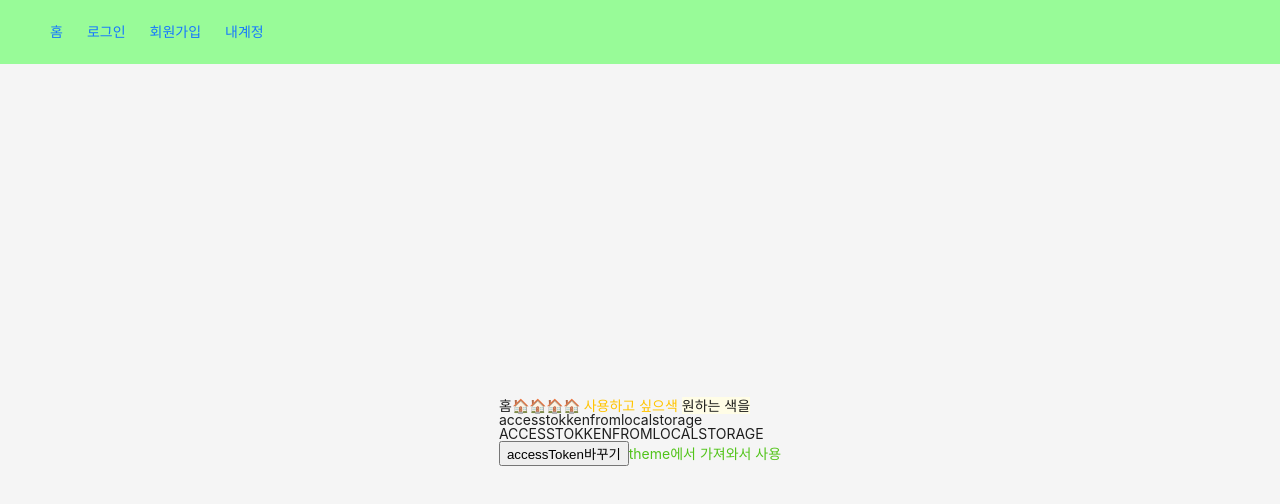
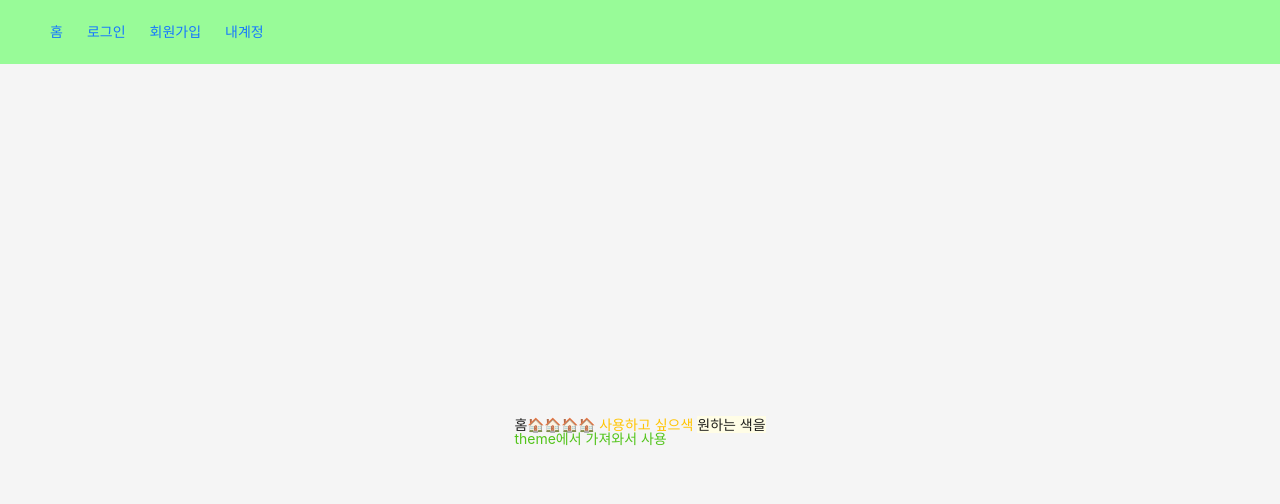
Before and after one commit to KDT5-MINI-TEAM11/client, a React (Vite) app: page / in a window 1280 px wide. Shown: the top 504 px of the page. Built offline with nearby package versions, Linux system fonts and the light colour scheme.

Commit message:
feat: 로그인 상태 유지

```diff
--- a/src/api/signin.ts
+++ b/src/api/signin.ts
@@ -1,6 +1,6 @@
 import { BASE_API_URL } from '@/data/constants';
 
-export const signIn = async (loginData: {
+export const signin = async (loginData: {
   userEmail: string;
   userPassword: string;
 }) => {
--- a/src/page/home/index.tsx
+++ b/src/page/home/index.tsx
@@ -1,22 +1,19 @@
-import { AccessTokenAtom, ToUpperCaseToken } from '@/recoil/AccessTokkenAtom';
+import { AccessTokenAtom } from '@/recoil/AccessTokkenAtom';
 import { theme } from 'antd';
-import { useRecoilState, useRecoilValue } from 'recoil';
+import { useRecoilValue } from 'recoil';
 
 export default function Home() {
   const {
     token: { colorPrimary, colorPrimaryBg, colorSuccess },
   } = theme.useToken();
 
-  const [accessToken, setAccessToken] = useRecoilState(AccessTokenAtom);
+  const accessToken = useRecoilValue(AccessTokenAtom);
 
-  const upperCaseToken = useRecoilValue(ToUpperCaseToken);
   return (
     <div>
       홈🏠🏠🏠🏠 <span style={{ color: colorPrimary }}>사용하고 싶으색</span>{' '}
       <span style={{ backgroundColor: colorPrimaryBg }}>원하는 색을</span>{' '}
       <div>{accessToken}</div>
-      <div>{upperCaseToken}</div>
-      <button onClick={() => setAccessToken('바꿈')}>accessToken바꾸기</button>
       <span style={{ color: colorSuccess }}>theme에서 가져와서 사용</span>
     </div>
   );
--- a/src/page/signin/index.tsx
+++ b/src/page/signin/index.tsx
@@ -1,13 +1,17 @@
 import { Button, Typography, Card, Form, Input, Space, message } from 'antd';
 import { EMAIL_REGEX } from '@/data/constants';
 import { Link, useNavigate } from 'react-router-dom';
-import { signIn } from '@/api/signin';
+import { signin } from '@/api/signin';
 import { useState } from 'react';
 import setAccessTokenToCookie from '@/utils/setAccessTokenToCookie';
+import { useSetRecoilState } from 'recoil';
+import { AccessTokenAtom } from '@/recoil/AccessTokkenAtom';
 
 const { Text } = Typography;
 
 export default function Signin() {
+  const setAccessToken = useSetRecoilState(AccessTokenAtom);
+
   const [messageApi, contextHolder] = message.useMessage();
 
   const navigate = useNavigate();
@@ -20,12 +24,15 @@ export default function Signin() {
   }) => {
     setIsSending(true);
     try {
-      const response = await signIn(values);
+      const response = await signin(values);
       // 로그인 성공
       if (response.ok) {
         const data = await response.json();
         const { accessToken } = data.response;
+        // 쿠키에 저장
         setAccessTokenToCookie(accessToken);
+        // recoil에 저장
+        setAccessToken(accessToken);
         navigate('/');
         return;
       }
@@ -49,11 +56,7 @@ export default function Signin() {
   return (
     <>
       {contextHolder}
-      <Card
-        bordered={false}
-        style={{ margin: '0px 20px', maxWidth: 400 }}
-        title="로그인"
-      >
+      <Card bordered={false} style={{ margin: '0px 20px', maxWidth: 400 }}>
         <Form
           layout="vertical"
           name="basic"
--- a/src/recoil/AccessTokkenAtom.ts
+++ b/src/recoil/AccessTokkenAtom.ts
@@ -1,14 +1,15 @@
-import { atom, selector } from 'recoil';
+import getAccessTokenFromCookie from '@/utils/getAccessTokenFromCookie';
+import { atom } from 'recoil';
 
 export const AccessTokenAtom = atom({
   key: 'AccessToken',
-  default: 'accesstokkenfromlocalstorage',
+  default: getAccessTokenFromCookie(),
 });
 
-export const ToUpperCaseToken = selector({
-  key: 'UpperToken',
-  get: ({ get }) => {
-    const AcessToken = get(AccessTokenAtom);
-    return AcessToken.toUpperCase();
-  },
-});
+// export const ToUpperCaseToken = selector({
+//   key: 'UpperToken',
+//   get: ({ get }) => {
+//     const AcessToken = get(AccessTokenAtom);
+//     return AcessToken.toUpperCase();
+//   },
+// });
--- /dev/null
+++ b/src/utils/getAccessTokenFromCookie.ts
@@ -0,0 +1,4 @@
+export default function getAccessTokenFromCookie() {
+  const accessToken = document.cookie ? document.cookie.split('=')[1] : null;
+  return accessToken;
+}
```
